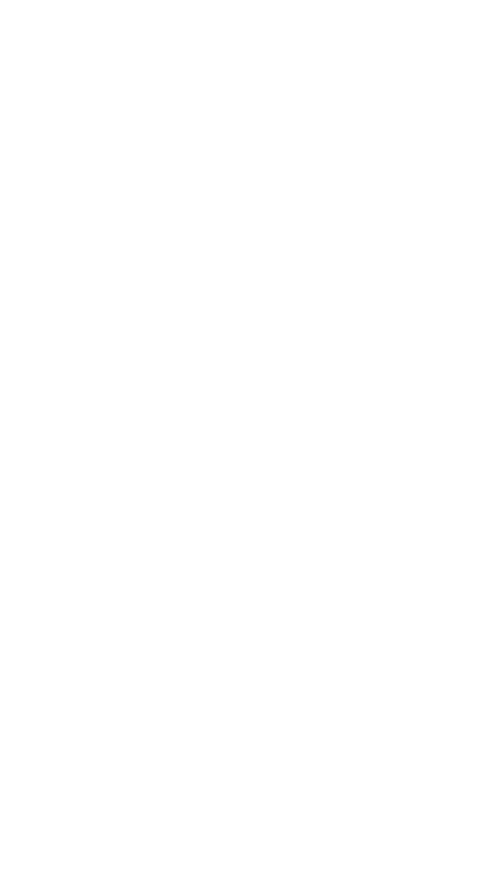
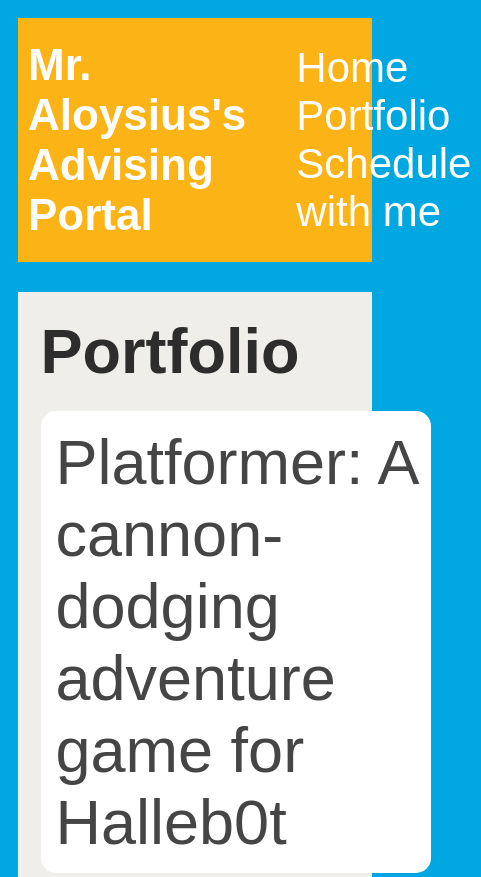
Before and after one commit to AloysiusCunningham/aloysiuscunningham.github.io, a plain HTML site: page portfolio.html in a window 390 px wide. Shown: the top 877 px of the page, 481 px wide, since content can reach past the window. Before the commit the page ends 844 px from the top, so only its background shows below. Drawn offline with Linux system fonts and the light colour scheme.

Commit message:
added portfolio page

```diff
--- a/portfolio.html
+++ b/portfolio.html
@@ -0,0 +1,51 @@
+<!DOCTYPE html>
+<html>
+    <head>
+        <title>Mr. Aloysius's Portfolio</title>
+       <link rel="stylesheet" href="style.css" />
+    </head>
+
+    <body>
+        <!-- All Content goes here -->
+         <div id=""all-contents">
+            <nav>
+                <h1>Mr. Aloysius's Advising Portal</h1>
+                <ul id=""nav-ul">
+                    <li class="nav-li">
+                        <a href="index.html">Home</a>
+                    </li>
+
+                    <li class="nav-li">
+                        <A href="portfolio.html">Portfolio</a>
+
+                    </li>
+
+                    <li class="nav-li">
+                        <a href="https://calendly.com/aloysius2/academic-advising?month=2025-07">Schedule with me</a>
+
+                    </li>
+
+                </ul>
+            </nav>
+
+            <main>
+                <div class="content">
+                    <h2>Portfolio</h2>
+                    <ul id="portfolio">
+                        <li>
+                            <a href="fsd-projects/platformer/">Platformer: A cannon-dodging adventure game for Halleb0t</a>
+                        </li>
+                        <li>
+                            <a href="fsd-projects/bouncing-box/">Bouncing Box: A fun introduction to web game development</a>
+                        </li>
+                        <li>
+                            <a href="fsd-projects/circularity/">Circularity: A poetic motion experiment with circles</a>
+                        </li>
+                    </ul>
+
+                </div>
+
+            </main>
+         </div>
+    </body>
+</html>
--- a/style.css
+++ b/style.css
@@ -75,3 +75,77 @@
 h2, h3 {
     margin: 0px;
 }
+/* Portfolio styles */
+.content h1 {
+  color: black;
+}
+
+#portfolio {
+  list-style-type: none;
+  padding-left: 0;
+}
+
+#portfolio li {
+  background: #fff;
+  padding: 10px;
+  border-radius: 10px;
+  margin-bottom: 10px;
+}
+
+#portfolio li:hover {
+  background: #eee;
+}
+
+#portfolio a {
+  text-decoration: none;
+  color: #454545;
+}
+/* responsive web design */
+@media screen and (min-width: 120px) and (max-width: 1080px) {
+  main {
+    height: 100ch;
+    zoom: 1.5;
+    display: grid;
+  }
+
+  h1 {
+    font-size: 44px;
+  }
+
+  h2 {
+    font-size: 42px;
+  }
+
+  h3 {
+    font-size: 36px;
+  }
+
+  #all-contents {
+    height: 100ch;
+    margin: none;
+  }
+
+  a {
+    font-size: 42px;
+  }
+
+  .sidebar {
+    margin-right: 0px;
+    justify-content: center;
+    align-items: center;
+  }
+
+  .sidebar-img {
+    width: 100%;
+  }
+
+  p,
+  li {
+    font-size: 24px;
+  }
+
+  .content {
+    align-content: center;
+    justify-content: center;
+  }
+}
```
